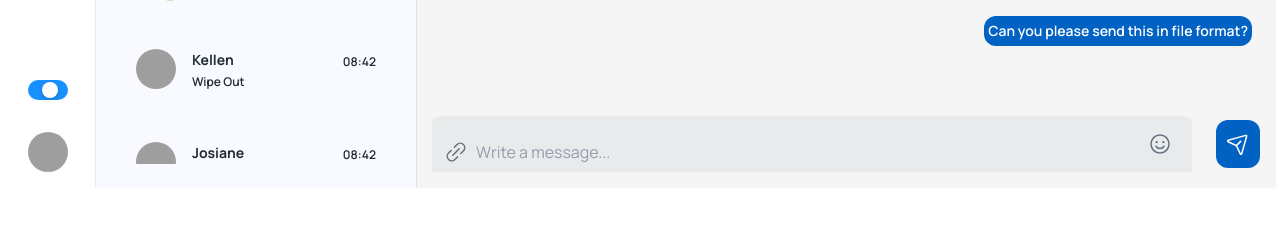
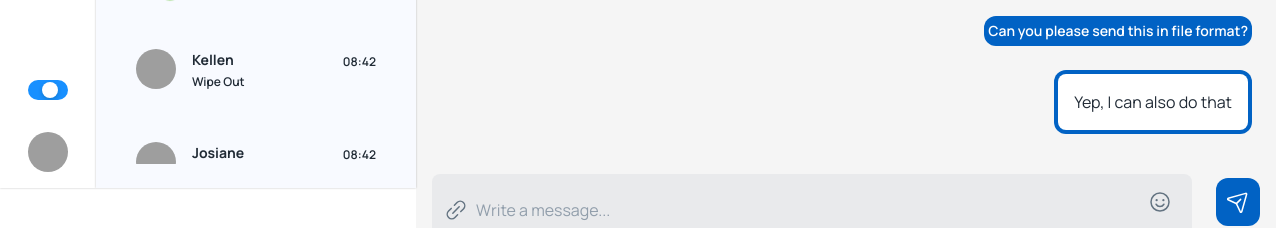
Before and after one commit to rohan-tech-negi/Chat-App, a React (Create React App) app: page /app in a window 1280 px wide. Shown: the part 612-840 px from the top of the page. Before the commit the page ends 800 px from the top, so only its background shows below. Built offline with nearby package versions, Linux system fonts and the light colour scheme; grey boxes are pictures that could not be loaded.

Commit message:
aslo be using the replymsg

```diff
--- a/src/components/conversation/Message.js
+++ b/src/components/conversation/Message.js
@@ -1,7 +1,7 @@
 import { Box, Stack } from '@mui/material'
 import React from 'react'
 import { Chat_History } from '../../data'
-import { MediaMsg, TextMsg, Timeline } from './MsgTypes'
+import { MediaMsg, ReplyMsg, TextMsg, Timeline } from './MsgTypes'
 
 const Message = () => {
   return (
@@ -29,6 +29,7 @@ const Message = () => {
                                     break;
                                     case "reply":
                                     // img msg
+                                    return <ReplyMsg el={el}></ReplyMsg>
 
                                     break;
 
--- a/src/components/conversation/MsgTypes.js
+++ b/src/components/conversation/MsgTypes.js
@@ -6,6 +6,12 @@ const ReplyMsg = ({el})=>{
     return (
         <Stack direction="row" justifyContent={el.incoming ? "start" : "end"}>
         <Box p={.5} sx={{backgroundColor: el.incoming ? theme.palette.background.default : theme.palette.primary.main, borderRadius: 1.5, width: "max-content"}}>
+            <Stack spacing={2}>
+                <Stack p={2} direction="column" spacing={3} alignItems="center" sx={{backgroundColor: theme.palette.background.paper, borderRadius: 1}}>
+                    {el.message}
+
+                </Stack>
+            </Stack>
 
         </Box>
     </Stack>
@@ -56,4 +62,4 @@ const Timeline = ({el}) => {
 )
 }
 
-export  {Timeline, TextMsg, MediaMsg}
+export  {Timeline, TextMsg, MediaMsg, ReplyMsg}
```
